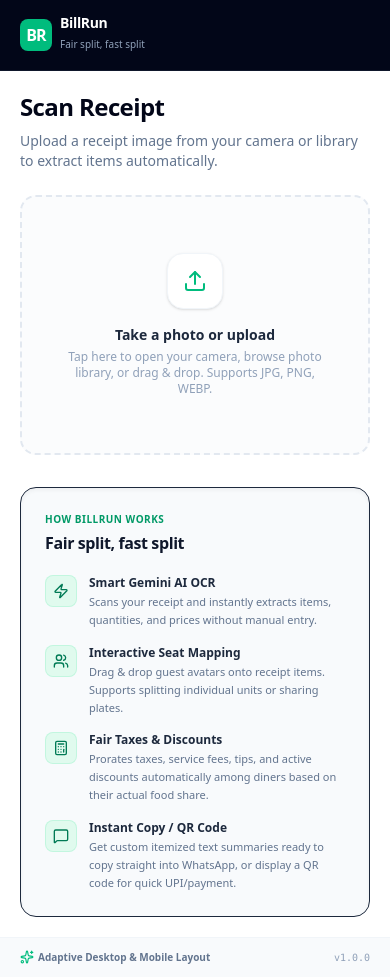
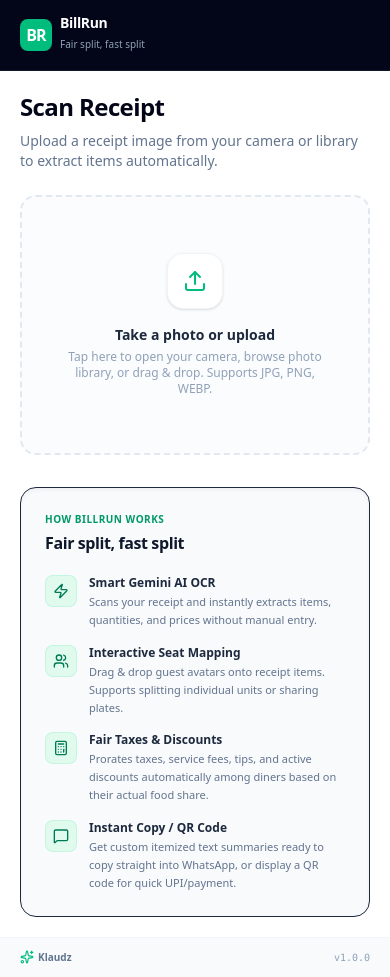
Before and after one commit to dark4carder/Billrun, a React (Vite) app: page / in a window 390 px wide. Built offline with nearby package versions, Linux system fonts and the light colour scheme.

Commit message:
Change footer label from 'Adaptive Desktop & Mobile Layout' to 'Klaudz'

```diff
--- a/src/App.tsx
+++ b/src/App.tsx
@@ -342,7 +342,7 @@
         <footer className="py-3 px-5 text-center bg-slate-50 border-t border-slate-100 shrink-0 flex items-center justify-between text-[10px] text-slate-400 print:hidden select-none">
           <span className="font-semibold flex items-center gap-1 text-slate-500">
             <Sparkles className="w-3.5 h-3.5 text-emerald-500" />
-            Adaptive Desktop & Mobile Layout
+            Klaudz
           </span>
           <span className="font-mono">v1.0.0</span>
         </footer>
```
